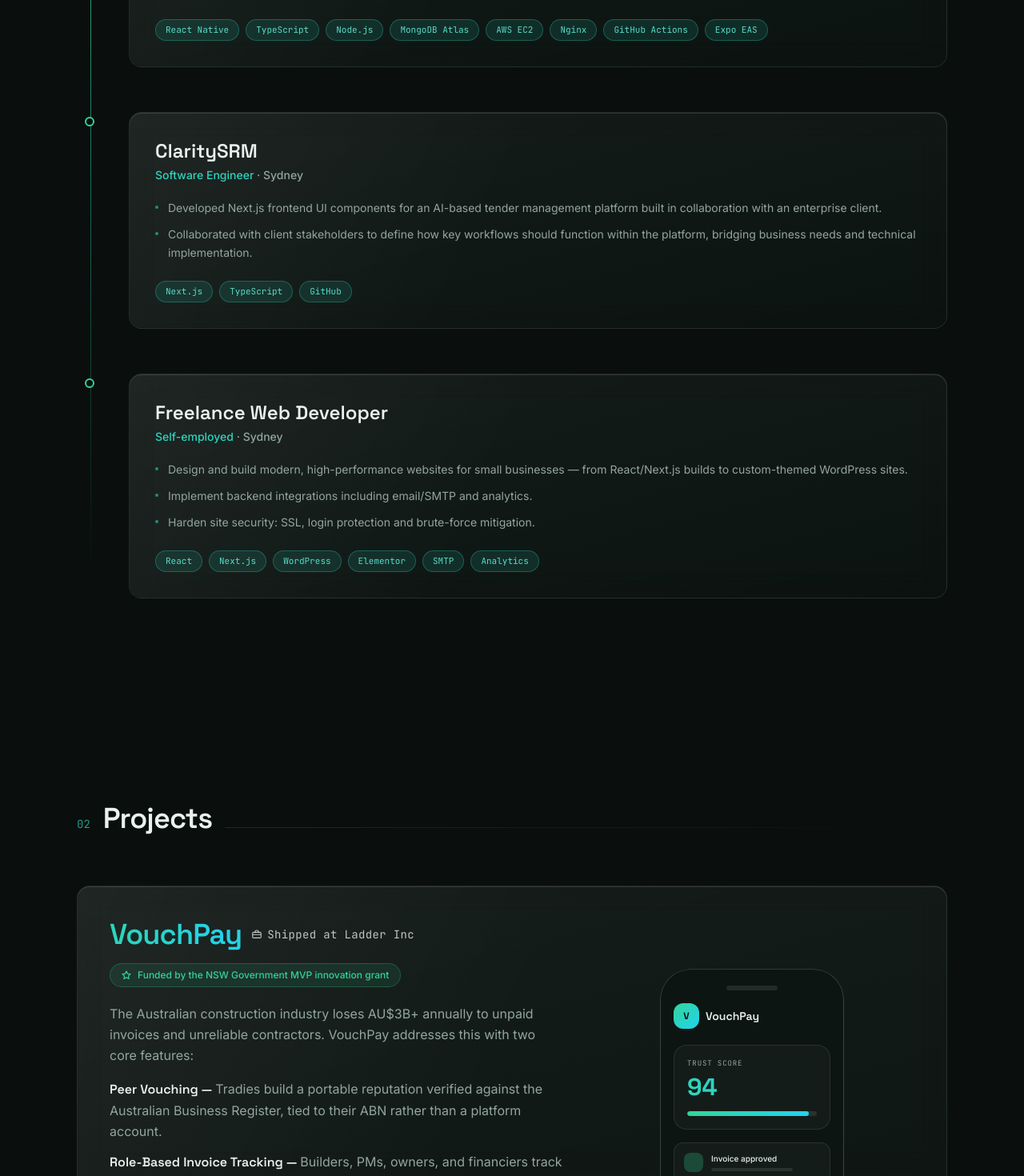
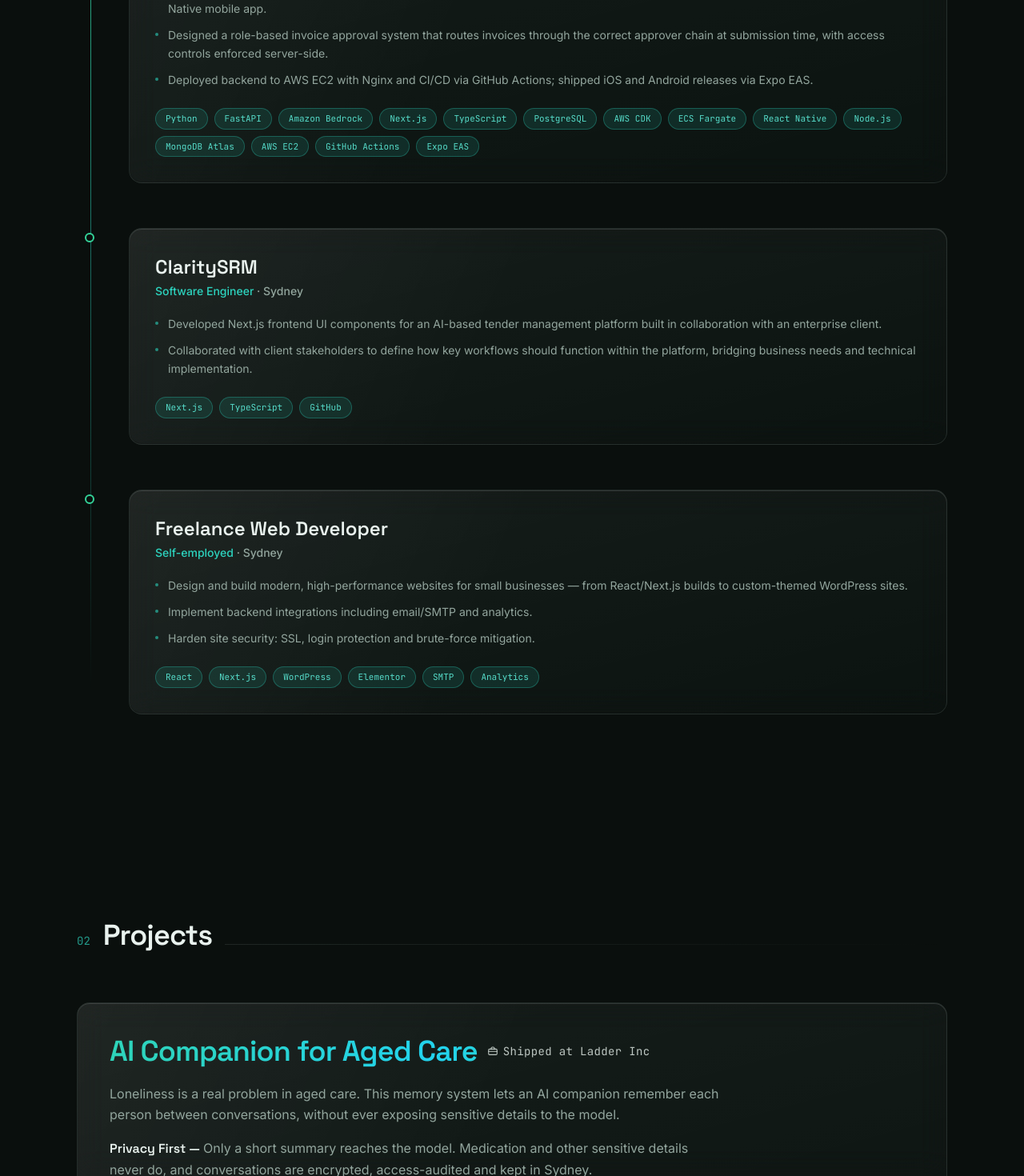
Before and after one commit to YatinSathish/portfolio, a Next.js app: page / in a window 1280 px wide. Shown: the part 1330-2800 px from the top of the page at 80% size. Built offline with nearby package versions, Linux system fonts and the light colour scheme.

Commit message:
Minor update

```diff
--- a/components/sections/Projects.tsx
+++ b/components/sections/Projects.tsx
@@ -1,5 +1,5 @@
 import Image from "next/image";
-import { projects, site } from "@/data/content";
+import { projects, site, type Project } from "@/data/content";
 import { Reveal } from "../motion/primitives";
 import Section from "./Section";
 import SpotlightCard from "../SpotlightCard";
@@ -32,40 +32,44 @@ function BriefcaseIcon() {
   );
 }
 
-const flagship = projects.find((p) => p.flagship)!;
+const marquee = projects.filter((p) => p.flagship);
 const rest = projects.filter((p) => !p.flagship);
 
-export default function Projects() {
+function MarqueeCard({ p, index }: { p: Project; index: number }) {
   return (
-    <Section id="projects" number="02" title="Projects">
-      <div className="grid grid-cols-1 gap-5 md:grid-cols-3">
     <Reveal className="md:col-span-3" y={36}>
-          <div id="vouchpay" className="scroll-mt-24">
-            <SpotlightCard tiltStrength={0.6} beamDelay={0}>
-              <div className="grid grid-cols-1 gap-8 p-7 sm:p-10 lg:grid-cols-[1.4fr_1fr]">
+      <div id={p.id} className="scroll-mt-24">
+        <SpotlightCard tiltStrength={0.6} beamDelay={index * 4.5}>
+          <div
+            className={`grid grid-cols-1 gap-8 p-7 sm:p-10 ${
+              p.stores ? "lg:grid-cols-[1.4fr_1fr]" : ""
+            }`}
+          >
             <div className="flex flex-col justify-center">
               <div className="flex flex-wrap items-center gap-3">
                 <h3 className="font-display text-3xl font-semibold tracking-tight sm:text-4xl">
-                      <span className="text-grad">{flagship.title}</span>
+                  <span className="text-grad">{p.title}</span>
                 </h3>
                 <span className="inline-flex items-center gap-1.5 font-mono text-sm tracking-wide text-ink/80">
                   <BriefcaseIcon />
-                      {flagship.attribution}
+                  {p.attribution}
                 </span>
               </div>
+              {p.grant && (
                 <div className="mt-4 inline-flex w-fit items-center gap-2 rounded-full border border-acc1/25 bg-acc1/10 px-3.5 py-1.5">
                   <svg width="12" height="12" viewBox="0 0 24 24" fill="none" stroke="var(--acc1)" strokeWidth="2.5" strokeLinecap="round" strokeLinejoin="round">
                     <path d="M12 2l2.9 6.26L22 9.27l-5 4.87 1.18 6.88L12 17.77l-6.18 3.25L7 14.14 2 9.27l7.1-1.01z" />
                   </svg>
-                    <span className="text-xs font-medium text-acc1">{flagship.grant}</span>
+                  <span className="text-xs font-medium text-acc1">{p.grant}</span>
                 </div>
-                  {flagship.hook && flagship.features ? (
+              )}
+              {p.hook && p.features ? (
                 <>
-                      <p className="mt-5 max-w-xl text-sm leading-relaxed text-mute sm:text-base">
-                        {flagship.hook}
+                  <p className={`mt-5 ${p.stores ? "max-w-xl" : "max-w-3xl"} text-sm leading-relaxed text-mute sm:text-base`}>
+                    {p.hook}
                   </p>
-                      <div className="mt-4 flex max-w-xl flex-col gap-3">
-                        {flagship.features.map((f) => (
+                  <div className={`mt-4 flex ${p.stores ? "max-w-xl" : "max-w-3xl"} flex-col gap-3`}>
+                    {p.features.map((f) => (
                       <p key={f.label} className="text-sm leading-relaxed text-mute sm:text-base">
                         <span className="font-display font-semibold text-ink">
                           {f.label}
@@ -78,33 +82,36 @@ export default function Projects() {
                 </>
               ) : (
                 <p className="mt-5 max-w-xl text-sm leading-relaxed text-mute sm:text-base">
-                      {flagship.description}
+                  {p.description}
                 </p>
               )}
               <div className="mt-6 flex flex-wrap gap-2">
-                    {flagship.tech.map((t) => (
+                {p.tech.map((t) => (
                   <Tag key={t} hue="var(--acc2)" className="px-3 py-1 text-[11px]">
                     {t}
                   </Tag>
                 ))}
               </div>
+              {p.link && (
                 <div className="mt-7">
                   <a
-                      href={flagship.link!.href}
+                    href={p.link.href}
                     target="_blank"
                     rel="noopener noreferrer"
                     className="inline-flex items-center gap-2 rounded-full bg-gradient-to-r from-acc1 to-acc3 px-5 py-2.5 text-sm font-medium text-bg transition-shadow duration-300 hover:shadow-[0_0_28px_var(--glow)]"
                   >
-                      {flagship.link!.label} <ExternalIcon />
+                    {p.link.label} <ExternalIcon />
                   </a>
                 </div>
+              )}
+              {p.stores && (
                 <div className="mt-5">
                   <p className="mb-2 font-mono text-[10px] tracking-[0.15em] text-mute/70">
                     AVAILABLE ON
                   </p>
                   <div className="flex flex-wrap items-center gap-3">
                     <a
-                        href={flagship.appStoreUrl}
+                      href={p.appStoreUrl}
                       target="_blank"
                       rel="noopener noreferrer"
                       className="inline-block transition-transform duration-300 hover:scale-105"
@@ -118,7 +125,7 @@ export default function Projects() {
                       />
                     </a>
                     <a
-                        href={flagship.playStoreUrl}
+                      href={p.playStoreUrl}
                       target="_blank"
                       rel="noopener noreferrer"
                       className="inline-block transition-transform duration-300 hover:scale-105"
@@ -133,14 +140,27 @@ export default function Projects() {
                     </a>
                   </div>
                 </div>
+              )}
             </div>
+            {p.stores && (
               <div className="flex items-center justify-center py-2">
-                  <PhoneMock images={flagship.images} />
+                <PhoneMock images={p.images} />
               </div>
+            )}
           </div>
         </SpotlightCard>
       </div>
     </Reveal>
+  );
+}
+
+export default function Projects() {
+  return (
+    <Section id="projects" number="02" title="Projects">
+      <div className="grid grid-cols-1 gap-5 md:grid-cols-3">
+        {marquee.map((p, i) => (
+          <MarqueeCard key={p.id} p={p} index={i} />
+        ))}
 
         {rest.map((p, i) => (
           <Reveal key={p.id} delay={i * 0.1} y={36}>
--- a/data/content.ts
+++ b/data/content.ts
@@ -7,14 +7,13 @@ export const site = {
   eyebrow: "SOFTWARE ENGINEER",
   roles: [
     "SOFTWARE ENGINEER",
-    "MOBILE APP DEVELOPER",
     "AI ENGINEER",
-    "WEB DEVELOPER",
-    "DATA ANALYST",
+    "FULL-STACK DEVELOPER",
+    "CLOUD ENGINEER",
   ],
-  pitch: "Full-stack engineer shipping mobile, web & AI products end to end.",
+  pitch: "Full-stack engineer building AI products, from first screen to production.",
   location: "Based in Sydney · Open to roles Australia-wide",
-  seeking: "Open to junior–mid roles in software, AI & data engineering",
+  seeking: "Open to full-stack & AI engineering roles",
   email: "yatinsat@gmail.com",
   // TODO: replace with your real profile URLs
   linkedin: "https://www.linkedin.com/in/yatindran-sathishkumar-123513249",
@@ -40,18 +39,26 @@ export const experience: Experience[] = [
     location: "Sydney",
     dates: "Oct 2025 — Present",
     bullets: [
+      "Built the memory layer for an AI aged-care companion on Amazon Bedrock, FastAPI and PostgreSQL, so it remembers each person between conversations while keeping sensitive details away from the model.",
+      "Built a platform connecting private philanthropic funds with small Australian charities, including an AI-driven readiness assessment, on Next.js, PostgreSQL and AWS (CDK, ECS Fargate).",
       "Built and shipped VouchPay, a trust and reputation platform for Australian construction funded by the NSW Government's MVP innovation grant, live on both the App Store and Google Play.",
       "Developed key frontend screens including vouch flows, ABR-verified onboarding, project dashboards, and invoice tracking across the React Native mobile app.",
       "Designed a role-based invoice approval system that routes invoices through the correct approver chain at submission time, with access controls enforced server-side.",
       "Deployed backend to AWS EC2 with Nginx and CI/CD via GitHub Actions; shipped iOS and Android releases via Expo EAS.",
     ],
     tech: [
+      "Python",
+      "FastAPI",
+      "Amazon Bedrock",
+      "Next.js",
+      "TypeScript",
+      "PostgreSQL",
+      "AWS CDK",
+      "ECS Fargate",
       "React Native",
-      "TypeScript",
       "Node.js",
       "MongoDB Atlas",
       "AWS EC2",
-      "Nginx",
       "GitHub Actions",
       "Expo EAS",
     ],
@@ -106,6 +113,68 @@ export type Project = {
 };
 
 export const projects: Project[] = [
+  {
+    id: "ai-companion-memory",
+    title: "AI Companion for Aged Care",
+    flagship: true,
+    attribution: "Shipped at Ladder Inc",
+    description:
+      "A memory system that lets an AI companion remember each person between conversations, without ever exposing sensitive details to the model.",
+    hook: "Loneliness is a real problem in aged care. This memory system lets an AI companion remember each person between conversations, without ever exposing sensitive details to the model.",
+    features: [
+      {
+        label: "Privacy First",
+        text: "Only a short summary reaches the model. Medication and other sensitive details never do, and conversations are encrypted, access-audited and kept in Sydney.",
+      },
+      {
+        label: "Memories That Are Checked",
+        text: "An LLM on Amazon Bedrock turns each chat into memories, and every one is verified in code against what the person actually said.",
+      },
+      {
+        label: "Carer Input",
+        text: "Carers add what residents can't always tell us themselves, such as family names, routines and topics to avoid, kept separate from the resident's own words.",
+      },
+    ],
+    tech: [
+      "Python",
+      "FastAPI",
+      "Amazon Bedrock",
+      "PostgreSQL",
+      "AWS CDK",
+      "ECS Fargate",
+    ],
+  },
+  {
+    id: "charity-funding-platform",
+    title: "AI-Assisted Charity Funding Platform",
+    flagship: true,
+    attribution: "Shipped at Ladder Inc",
+    description:
+      "A platform connecting private philanthropic funds with small Australian charities.",
+    hook: "Small Australian charities often struggle to get in front of private philanthropic funds. This platform connects the two.",
+    features: [
+      {
+        label: "For Charities",
+        text: "Sign up, tell their story, upload documents and get an AI-driven readiness assessment, then onboarding and a live profile.",
+      },
+      {
+        label: "For Funders",
+        text: "Verify a fund, pick causes, browse charities and pledge gifts.",
+      },
+      {
+        label: "Built To Be Trusted",
+        text: "Money moves by bank transfer through a partner trust, while the platform keeps the ledger, receipts and records behind role-based access, encrypted bank details and an audit log.",
+      },
+    ],
+    tech: [
+      "TypeScript",
+      "Next.js",
+      "PostgreSQL",
+      "Prisma",
+      "AWS CDK",
+      "ECS Fargate",
+    ],
+  },
   {
     id: "vouchpay",
     title: "VouchPay",
@@ -184,19 +253,19 @@ export type Capability = {
 
 export const whatIDo: Capability[] = [
   {
-    title: "Mobile and Full Stack Development",
-    body: "I build and ship mobile and web applications end to end, from the first screen through to production deployment on iOS and Android. I work across React Native, TypeScript, Node.js, and AWS, and I am comfortable moving between frontend and backend depending on what the product needs.",
-    tech: ["React Native", "TypeScript", "Node.js", "Next.js", "AWS EC2"],
+    title: "AI Products",
+    body: "I build practical AI products that go beyond basic API calls, including memory systems, RAG pipelines and assessment workflows. I think carefully about what a model should see, what it should never see, and how its outputs are validated before they reach real users. I use Claude Code daily.",
+    tech: ["Amazon Bedrock", "FastAPI", "LangChain", "ChromaDB", "Ollama"],
   },
   {
-    title: "AI and RAG Systems",
-    body: "I build practical AI systems that go beyond basic API calls, including RAG pipelines, local LLM deployments, and citation-gated knowledge systems. I use Claude Code daily and think carefully about how AI outputs should be validated before they reach real users.",
-    tech: ["LangChain", "ChromaDB", "FastAPI", "Ollama", "Gemini"],
+    title: "Full Stack Development",
+    body: "I build and ship web and mobile applications end to end, from the first screen through to production, including releases on the App Store and Google Play. I move between frontend and backend depending on what the product needs.",
+    tech: ["Next.js", "TypeScript", "React Native", "Node.js", "PostgreSQL"],
   },
   {
-    title: "Cloud Deployment and CI/CD",
-    body: "I deploy and maintain production backends on AWS, configure Nginx and PM2, and set up automated pipelines so releases are consistent and reliable. I have shipped to both the App Store and Google Play through Expo EAS.",
-    tech: ["AWS EC2", "GitHub Actions", "Nginx", "Expo EAS", "CI/CD"],
+    title: "Cloud Infrastructure and Security",
+    body: "I define infrastructure as code, deploy containerised backends on AWS and set up automated pipelines so releases are consistent and reliable. Security is part of the build: encryption, least-privilege access and audit trails from the start.",
+    tech: ["AWS CDK", "ECS Fargate", "KMS", "GitHub Actions", "Docker"],
   },
   {
     title: "Data Engineering and Analysis",
@@ -232,6 +301,9 @@ export const skills: { group: string; items: string[] }[] = [
       "FastAPI",
       "Flask-RESTx",
       "SQL",
+      "PostgreSQL",
+      "Prisma",
+      "SQLAlchemy",
       "MongoDB Atlas",
       "SQLite",
       "Atlassian Forge SDK",
@@ -240,6 +312,7 @@ export const skills: { group: string; items: string[] }[] = [
   {
     group: "AI & Data",
     items: [
+      "Amazon Bedrock",
       "LangChain",
       "ChromaDB",
       "Gemini",
@@ -250,7 +323,21 @@ export const skills: { group: string; items: string[] }[] = [
   },
   {
     group: "Cloud & Tools",
-    items: ["AWS EC2", "Nginx", "PM2", "GitHub Actions", "CI/CD"],
+    items: [
+      "AWS CDK",
+      "ECS Fargate",
+      "RDS",
+      "KMS",
+      "WAF",
+      "Cognito",
+      "AWS EC2",
+      "Docker",
+      "Nginx",
+      "PM2",
+      "GitHub Actions",
+      "CI/CD",
+      "Playwright",
+    ],
   },
 ];
 
```
Lines whose indentation alone changed are shown as unchanged.
